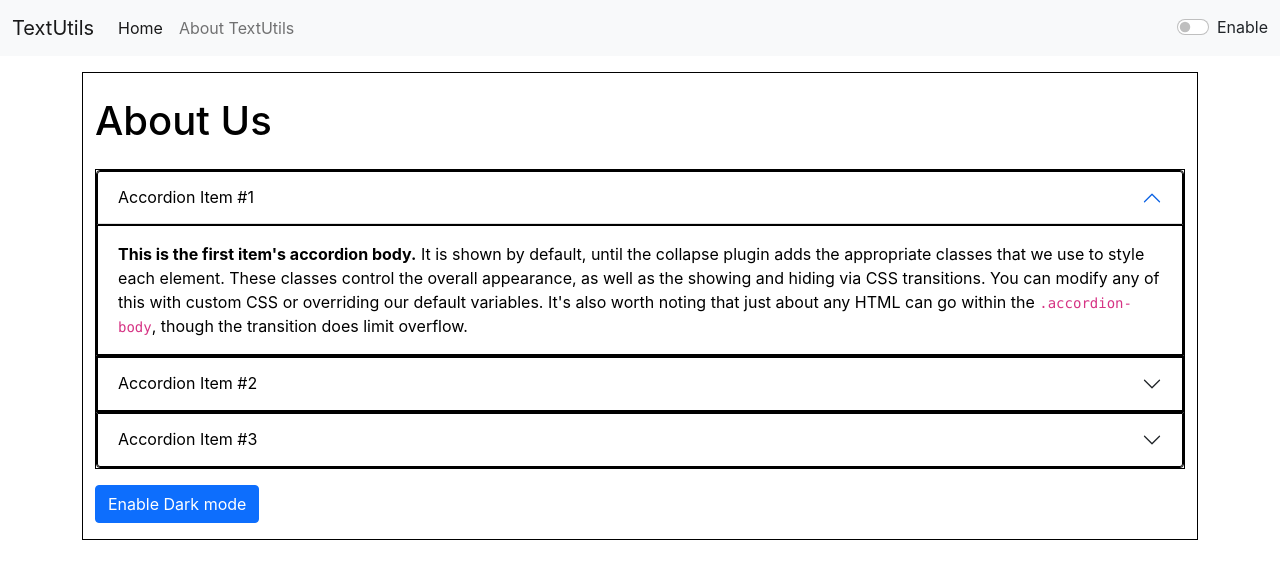
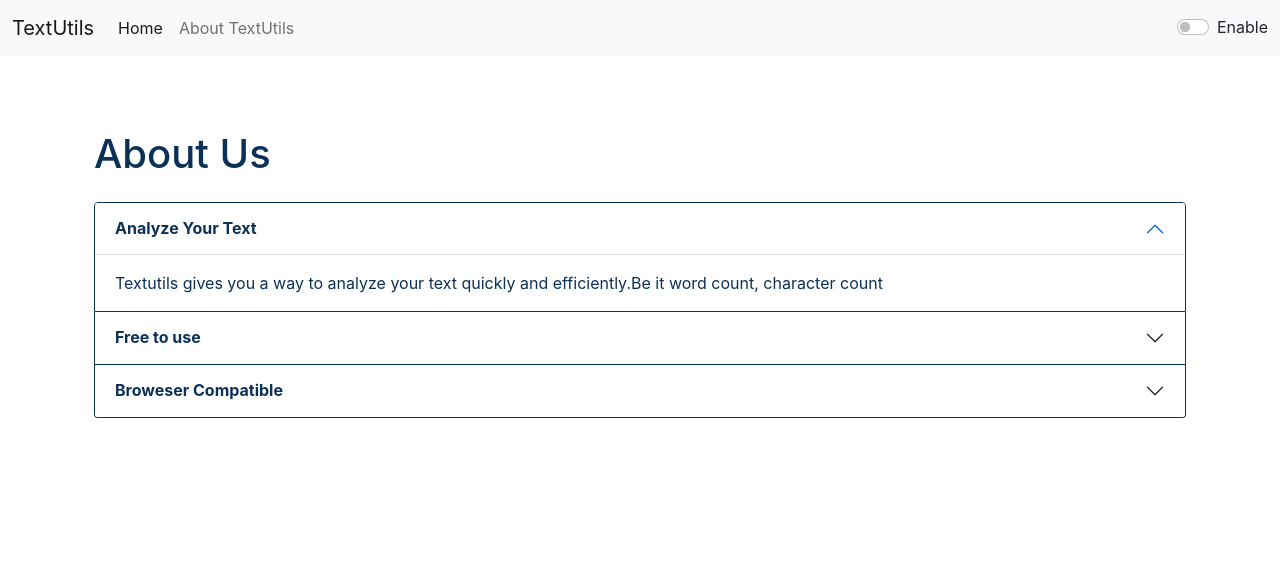
Before and after one commit to Aarifalam/TextUtils-App, a React (Create React App) app: page /about in a window 1280 px wide. Shown: the top 578 px of the page. Built offline with nearby package versions, Linux system fonts and the light colour scheme.

Commit message:
added copy-button and also fixed  word count, and about component.

```diff
--- a/package.json
+++ b/package.json
@@ -1,4 +1,5 @@
 {
+  "homepage": "https://Aarifalam.github.io/TextUtilsApp-React",
   "name": "textutils",
   "version": "0.1.0",
   "private": true,
@@ -6,6 +7,7 @@
     "@testing-library/jest-dom": "^5.16.2",
     "@testing-library/react": "^12.1.4",
     "@testing-library/user-event": "^13.5.0",
+    "gh-pages": "^3.2.3",
     "react": "^17.0.2",
     "react-dom": "^17.0.2",
     "react-router-dom": "^6.2.2",
@@ -13,6 +15,8 @@
     "web-vitals": "^2.1.4"
   },
   "scripts": {
+    "predeploy": "npm run build",
+    "deploy": "gh-pages -d build",
     "start": "react-scripts start",
     "build": "react-scripts build",
     "test": "react-scripts test",
--- a/public/index.html
+++ b/public/index.html
@@ -7,7 +7,7 @@
     <meta name="theme-color" content="#000000" />
     <meta
       name="description"
-      content="Web site created using create-react-app"
+      content="TextUtils is a word and characters counting utility which can be used to manipulate your text in the way you want. You can remove extra spaces, convert your text from uppercase to lowercase and lowercase to uppercase "
     />
     <link rel="apple-touch-icon" href="%PUBLIC_URL%/logo192.png" />
     <!--
--- a/src/App.js
+++ b/src/App.js
@@ -62,7 +62,6 @@
 
 
 
-
   return (
     <>
       <BrowserRouter>
@@ -77,9 +76,10 @@
 
           <Routes>
 
-            <Route path="/" element={<TextForm />} />
+            <Route path="/" element={<TextForm showAlert={showAlert} mode={mode} heading="Try TextUtils 	&#128126; - And Play With Your Words" />} />
 
-            <Route path="/about" element={<About />} />
+            <Route path="/about" element={<About mode={mode} />} />
+
 
           </Routes>
 
--- a/src/Comonents/About.js
+++ b/src/Comonents/About.js
@@ -1,100 +1,62 @@
-import React, { useState } from "react";
+// import React, { useState } from "react";
 
-export default function About() {
+export default function About(props) {
 
-    const [myStyle, setMyStyle] = useState({
-        color: "black",
-        backgroundColor: "white",
-        border: "1px solid black"
+    // const [myStyle, setMyStyle] = useState({
+    //     color: "black",
+    //     backgroundColor: "white"
+    // });
 
-    });
-
-    const [btnText, setBtnText] = useState("Enable Dark mode");
-
-    const [btnStyle, setBtnStyle] = useState({
-        backgroundColor: "white",
-        color: "black",
-        border: "1px solid black"
-    })
-
-    const toggleBtnStyle = () => {
-        if (myStyle.color === "black") {
-            setMyStyle({
-                color: "white",
-                backgroundColor: "black",
-                border: "1px solid white"
-            })
-            setBtnText("Enable light mode")
-            // setBtnStyle({
-            //     backgroundColor: "black",
-            //     color: "white",
-            //     border: "1px solid white"
-            // })
-        }
-        else {
-            setMyStyle({
-                color: "black",
-                backgroundColor: "white",
-                border: "1px solid black"
-
-            })
-            setBtnText("Enable Dark mode")
-            // setBtnStyle({
-            //     backgroundColor: "white",
-            //     color: "black",
-            //     border: "1px solid black"
-            // })
-        }
+    let myStyle = {
+        color: props.mode === "dark" ? "white" : "#0c3157",
+        backgroundColor: props.mode === "dark" ? "#0c3157" : "white",
+        // border: "0.5px solid",
+        borderColor: props.mode === "dark" ? "white" : "#0c3157"
+    }
 
 
-        // const toggleStyle = () => {
-        //     if
-        // }
-
-    }
 
     return (
-        <div className="container" style={myStyle}>
-            <h1 className="my-4">About Us</h1>
-            <div className="accordion" id="accordionExample" style={myStyle}>
-                <div className="accordion-item" style={myStyle}>
+        <div className="container" >
+            <h1 className="my-4" style={{ color: props.mode === "dark" ? "white" : "#0c3157" }}>About Us</h1>
+            <div className="accordion " id="accordionExample" >
+                <div className="accordion-item" style={myStyle} >
                     <h2 className="accordion-header" id="headingOne">
                         <button className="accordion-button" type="button" data-bs-toggle="collapse" data-bs-target="#collapseOne" aria-expanded="true" aria-controls="collapseOne" style={myStyle}>
-                            Accordion Item #1
+                            <strong> Analyze Your Text </strong>
                         </button>
                     </h2>
                     <div id="collapseOne" className="accordion-collapse collapse show" aria-labelledby="headingOne" data-bs-parent="#accordionExample">
                         <div className="accordion-body" style={myStyle}>
-                            <strong>This is the first item's accordion body.</strong> It is shown by default, until the collapse plugin adds the appropriate classes that we use to style each element. These classes control the overall appearance, as well as the showing and hiding via CSS transitions. You can modify any of this with custom CSS or overriding our default variables. It's also worth noting that just about any HTML can go within the <code>.accordion-body</code>, though the transition does limit overflow.
+                            Textutils gives you a way to analyze your text quickly and efficiently.Be it word count, character count
                         </div>
                     </div>
                 </div>
                 <div className="accordion-item" style={myStyle}>
                     <h2 className="accordion-header" id="headingTwo">
-                        <button className="accordion-button collapsed" type="button" data-bs-toggle="collapse" data-bs-target="#collapseTwo" aria-expanded="false" aria-controls="collapseTwo" style={myStyle}  >
-                            Accordion Item #2
+                        <button className="accordion-button collapsed" type="button" data-bs-toggle="collapse" data-bs-target="#collapseTwo" aria-expanded="false" aria-controls="collapseTwo" style={myStyle}>
+                            <strong>Free to use</strong>
                         </button>
                     </h2>
                     <div id="collapseTwo" className="accordion-collapse collapse" aria-labelledby="headingTwo" data-bs-parent="#accordionExample" >
-                        <div className="accordion-body" >
-                            <strong>This is the second item's accordion body.</strong> It is hidden by default, until the collapse plugin adds the appropriate classes that we use to style each element. These classes control the overall appearance, as well as the showing and hiding via CSS transitions. You can modify any of this with custom CSS or overriding our default variables. It's also worth noting that just about any HTML can go within the <code>.accordion-body</code>, though the transition does limit overflow.
+                        <div className="accordion-body" style={myStyle}>
+                            TextUtils is a free characters counter tools that provides instant character count and word count statistics for a given text TextUtils reports the number of the words and characters. Thus it is suitable for writing text with word/character limit.
                         </div>
                     </div>
                 </div>
                 <div className="accordion-item" style={myStyle}>
                     <h2 className="accordion-header" id="headingThree">
                         <button className="accordion-button collapsed" type="button" data-bs-toggle="collapse" data-bs-target="#collapseThree" aria-expanded="false" aria-controls="collapseThree" style={myStyle}>
-                            Accordion Item #3
+                            <strong>Broweser Compatible</strong>
                         </button>
                     </h2>
                     <div id="collapseThree" className="accordion-collapse collapse" aria-labelledby="headingThree" data-bs-parent="#accordionExample">
-                        <div className="accordion-body" >
-                            <strong>This is the third item's accordion body.</strong> It is hidden by default, until the collapse plugin adds the appropriate classes that we use to style each element. These classes control the overall appearance, as well as the showing and hiding via CSS transitions. You can modify any of this with custom CSS or overriding our default variables. It's also worth noting that just about any HTML can go within the <code>.accordion-body</code>, though the transition does limit overflow.
+                        <div className="accordion-body" style={myStyle} >
+                            This word counter software works in any web browsers such as Chrome, Firefox, Internet Explorer, Safari, Opera. It suits to count character in facebook, blog. book, excel document, pdf document, essays etc.
                         </div>
                     </div>
                 </div>
             </div>
-            <button type="button" onClick={toggleBtnStyle} className="btn btn-primary my-3" >{btnText}</button>
         </div>
     )
 }
--- a/src/Comonents/Alert.js
+++ b/src/Comonents/Alert.js
@@ -8,14 +8,23 @@
         return lower.charAt(0).toUpperCase() + lower.slice(1)
     }
 
-    return (props.alert &&
-        <div>
-            <div className={`alert alert-${props.alert.type} alert-dismissible fade show`} role="alert">
-                <strong>{capitalize(props.alert.type)}: </strong>{props.alert.msg}
-            </div>
-        </div >
+    return (
+        <div style={{ height: "50px" }}>
+            {props.alert &&
+                <div>
+                    <div className={`alert alert-${props.alert.type} alert-dismissible fade show`} role="alert">
+                        <strong>{capitalize(props.alert.type)}: </strong>{props.alert.msg}
+                    </div>
+                </div >}
+        </div>
+        // for to fix the size of it we are taking it inside div and all we are taking inside {}
     )
 }
 
 // props.alert &&
 // this happens because all the JSX will be call convertes to javaScript calls
+
+
+// *** CLS ***
+// cumilated layout sift
+// whenever we are changing it gave us alert, but it shift the layout. for to fix this means not to sift the layout we will give it a size
```
Also changed, not shown: src/Comonents/TextForm.js (+28 -13 lines), 1 other file (tests, documents, lock files or other folders).
